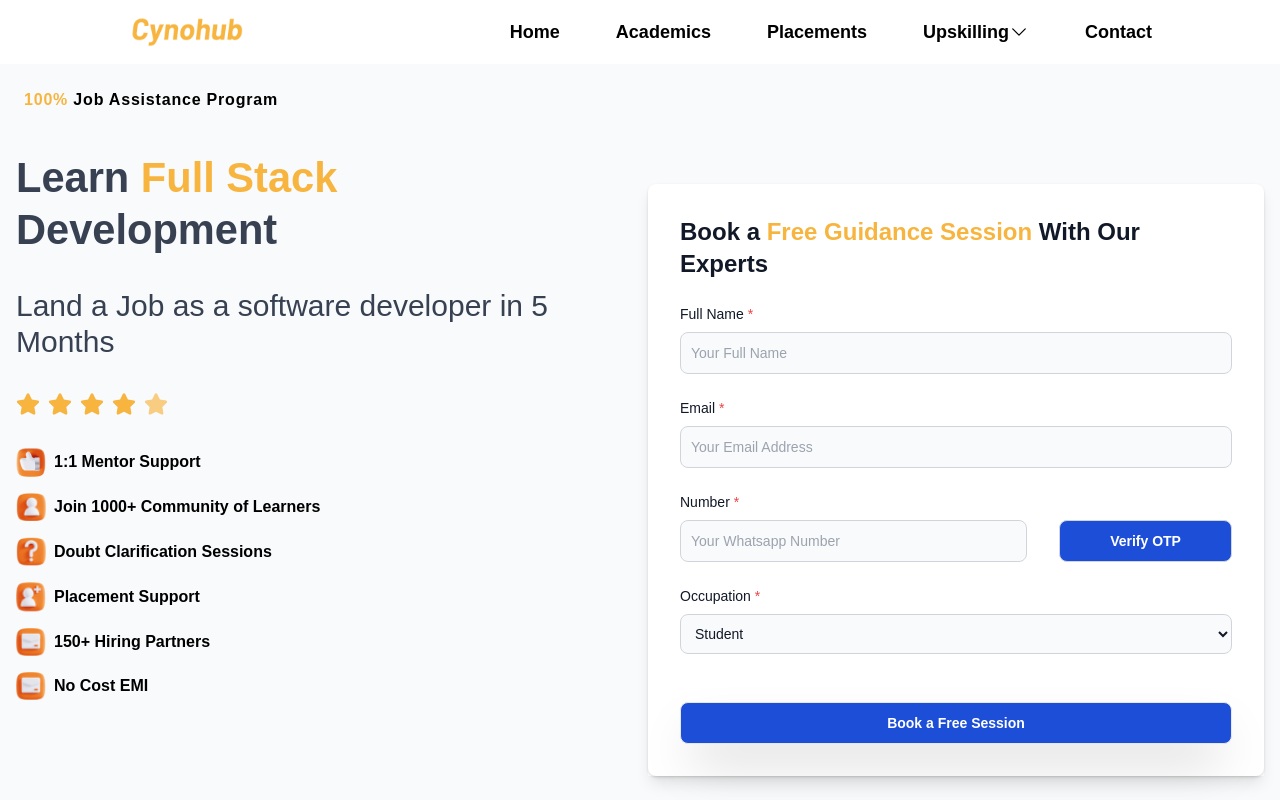
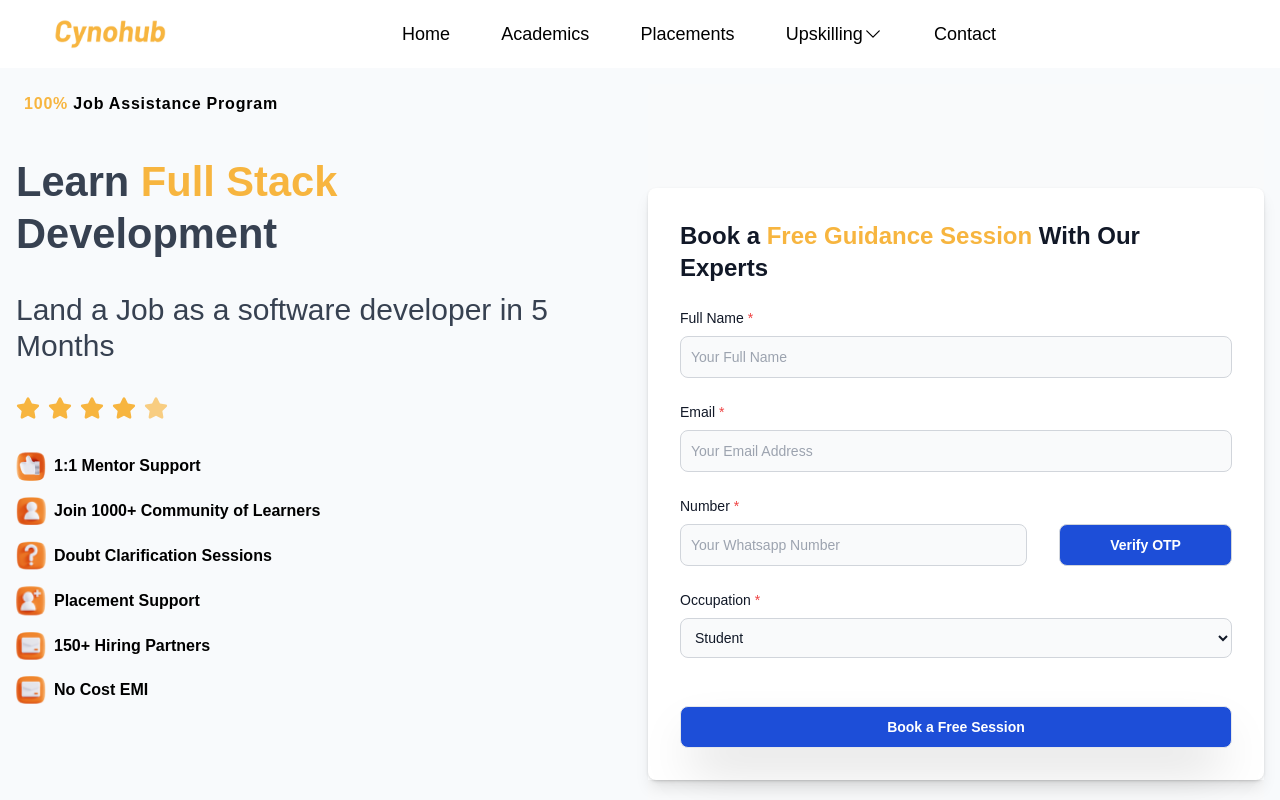
Before and after one commit to axai-kaizoku/cynohub-clone, a React (Create React App) app: page / in a window 1280 px wide. Shown: the top 800 px of the page. Built offline with nearby package versions, Linux system fonts and the light colour scheme.

Commit message:
Add navbar

```diff
--- a/src/components/Footer/index.js
+++ b/src/components/Footer/index.js
@@ -9,38 +9,38 @@ import { FaMailBulk } from 'react-icons/fa';
 export default function Footer() {
 	return (
 		<footer className="bg-footer min-h-[90vh] mt-10 w-full text-white flex flex-col justify-around items-center">
-			<div className="flex flex-col w-4/5 mt-28 mb-20 mx-16">
-				<div className="flex flex-col sm:flex-row justify-between">
-					<div className="flex flex-col max-sm:pb-14 gap-4">
-						<h3 className="font-bold text-xl">Address</h3>
-						<div className="flex flex-row gap-6 items-center">
-							<FaLocationDot className="text-white text-2xl" />
+			<div className="flex flex-col w-4/5 mx-16 mb-20 mt-28">
+				<div className="flex flex-col justify-between sm:flex-row">
+					<div className="flex flex-col gap-4 max-sm:pb-14">
+						<h3 className="text-xl font-bold">Address</h3>
+						<div className="flex flex-row items-center gap-6">
+							<FaLocationDot className="text-2xl text-white" />
 							<p className="lg:w-[350px] ">
 								Road no - 9, Kakatiya Hills, Jubilee Hills, Kavuri Hills,
 								Hyderabad, Telangana, Madhapur: 500081
 							</p>
 						</div>
-						<div className="flex flex-row  gap-4 items-center">
+						<div className="flex flex-row items-center gap-4">
 							<FaPhone className="text-white " />
 							<div className="flex flex-col">
 								<p>+91 9703712609 (9am - 6pm , Monday - Saturday)</p>
 								<p>+91 8069068538 (9am - 6pm , Monday - Saturday)</p>
 							</div>
 						</div>
-						<div className="flex flex-row gap-4 pb-2 items-center">
+						<div className="flex flex-row items-center gap-4 pb-2">
 							<FaMailBulk className="text-lg" />
 							<p>hello@cynohub.com</p>
 						</div>
 						<div className="flex flex-row gap-16">
-							<IoLogoInstagram className="text-2xl text-yellow-400" />
-							<IoLogoGooglePlaystore className="text-2xl text-yellow-400" />
-							<IoLogoWhatsapp className="text-2xl text-yellow-400" />
-							<IoLogoYoutube className="text-2xl text-yellow-400" />
+							<IoLogoInstagram className="text-2xl text-yellow-400 cursor-pointer" />
+							<IoLogoGooglePlaystore className="text-2xl text-yellow-400 cursor-pointer" />
+							<IoLogoWhatsapp className="text-2xl text-yellow-400 cursor-pointer" />
+							<IoLogoYoutube className="text-2xl text-yellow-400 cursor-pointer" />
 						</div>
 					</div>
 
-					<div className="flex flex-col gap-4  max-sm:pb-14">
-						<h3 className="font-bold text-xl">Explore</h3>
+					<div className="flex flex-col gap-4 max-sm:pb-14">
+						<h3 className="text-xl font-bold">Explore</h3>
 
 						<p>Academics</p>
 
@@ -49,7 +49,7 @@ export default function Footer() {
 						<p>Robotics & Electronics Masterclass</p>
 					</div>
 					<div className="flex flex-col gap-4 max-sm:pb-14">
-						<h3 className="font-bold text-xl">About Us</h3>
+						<h3 className="text-xl font-bold">About Us</h3>
 
 						<p>Contact Us</p>
 
@@ -58,7 +58,7 @@ export default function Footer() {
 						<p>Terms of service</p>
 					</div>
 				</div>
-				<p className="text-center my-10 sm:my-20">
+				<p className="my-10 text-center sm:my-20">
 					&copy; 2023 True Comet Edutech Private Limited
 				</p>
 			</div>
--- a/src/components/GifContainer/index.js
+++ b/src/components/GifContainer/index.js
@@ -32,32 +32,32 @@ export default function GifContainer() {
 			<div className="flex justify-between max-sm:flex-col-reverse">
 				<ul className="flex flex-col w-full gap-2 mt-6 text-lg font-semibold sm:mt-10 sm:w-2/3">
 					<li
-						className="pb-2 border-b-2 border-b-teal-300 "
+						className="pb-2 border-b-2 cursor-pointer border-b-teal-300"
 						onClick={() => handleClick('html')}>
 						HTML & CSS
 					</li>
 					<li
-						className="pb-2 border-b-2 border-b-teal-300 "
+						className="pb-2 border-b-2 cursor-pointer border-b-teal-300"
 						onClick={() => handleClick('javascript')}>
 						JavaScript
 					</li>
 					<li
-						className="pb-2 border-b-2 border-b-teal-300 "
+						className="pb-2 border-b-2 cursor-pointer border-b-teal-300"
 						onClick={() => handleClick('dsa')}>
 						Data Structures & Algorithms
 					</li>
 					<li
-						className="pb-2 border-b-2 border-b-teal-300 "
+						className="pb-2 border-b-2 cursor-pointer border-b-teal-300"
 						onClick={() => handleClick('react')}>
 						React JS
 					</li>
 					<li
-						className="pb-2 border-b-2 border-b-teal-300 "
+						className="pb-2 border-b-2 cursor-pointer border-b-teal-300"
 						onClick={() => handleClick('mongo')}>
 						Mongo DB, MySQL
 					</li>
 					<li
-						className="pb-2 border-b-2 border-b-teal-300 "
+						className="pb-2 border-b-2 cursor-pointer border-b-teal-300"
 						onClick={() => handleClick('express')}>
 						Express JS, Node JS
 					</li>
--- a/src/components/GoogleSection/index.js
+++ b/src/components/GoogleSection/index.js
@@ -25,22 +25,22 @@ export default function GoogleSection() {
 			<div className="flex justify-between max-sm:flex-col-reverse">
 				<ul className="flex flex-col w-full gap-2 mt-6 text-lg font-semibold sm:mt-10 sm:w-2/6">
 					<li
-						className="pb-2 border-b-2 border-b-teal-300 w-fit"
+						className="pb-2 border-b-2 cursor-pointer border-b-teal-300 w-fit"
 						onClick={() => handleClick('html')}>
 						HTML & CSS Developer Salary
 					</li>
 					<li
-						className="pb-2 border-b-2 border-b-teal-300 w-fit"
+						className="pb-2 border-b-2 cursor-pointer border-b-teal-300 w-fit"
 						onClick={() => handleClick('frontend')}>
 						Front End Developer Salary
 					</li>
 					<li
-						className="pb-2 border-b-2 border-b-teal-300 w-fit"
+						className="pb-2 border-b-2 cursor-pointer border-b-teal-300 w-fit"
 						onClick={() => handleClick('backend')}>
 						Backend Developer Salary
 					</li>
 					<li
-						className="pb-2 border-b-2 border-b-teal-300 w-fit"
+						className="pb-2 border-b-2 cursor-pointer border-b-teal-300 w-fit"
 						onClick={() => handleClick('fullstack')}>
 						Full Stack Developer Salary
 					</li>
--- /dev/null
+++ b/src/components/Header2/index.js
@@ -0,0 +1,115 @@
+import { Fragment, useState } from 'react';
+import { FaBars } from 'react-icons/fa6';
+import { Menu, Transition } from '@headlessui/react';
+
+const HeaderSec = () => {
+	const [isMenuOpen, setIsMenuOpen] = useState(false);
+
+	const toggleMenu = () => {
+		setIsMenuOpen((prev) => !prev);
+	};
+
+	return (
+		<header className="py-4 shadow-lg">
+			<nav className="flex justify-between items-center w-[92%] mx-auto">
+				<img
+					src="/cynohub-students/logo.png"
+					alt="logo"
+					className="object-contain w-[118px] h-[36px] cursor-pointer "
+				/>
+
+				<div
+					className={`nav-links duration-500 md:static absolute md:min-h-fit min-h-[60vh] left-0 ${
+						isMenuOpen ? 'top-[8%]  bg-white' : '-top-full'
+					} md:w-auto w-full flex items-center px-5`}>
+					<ul className="flex md:flex-row text-lg flex-col md:items-center md:gap-[4vw] gap-8">
+						<li>
+							<a
+								className="transition duration-1000 ease-in-out cursor-pointer hover:underline "
+								href="##1">
+								Home
+							</a>
+						</li>
+						<li>
+							<a
+								className="transition duration-1000 ease-in-out cursor-pointer hover:underline"
+								href="##1">
+								Academics
+							</a>
+						</li>
+						<li>
+							<a
+								className="transition duration-1000 ease-in-out cursor-pointer hover:underline"
+								href="##1">
+								Placements
+							</a>
+						</li>
+						<li>
+							<Menu
+								as="div"
+								className="relative inline-block text-left">
+								<div>
+									<Menu.Button className="flex items-center">
+										Upskilling
+										<img
+											src="/dropdown.svg"
+											alt="drop"
+											width={20}
+											height={20}
+											className="object-contain"
+										/>
+									</Menu.Button>
+								</div>
+								<Transition
+									as={Fragment}
+									enter="transition ease-out duration-100"
+									enterFrom="transform opacity-0 scale-95"
+									enterTo="transform opacity-100 scale-100"
+									leave="transition ease-in duration-75"
+									leaveFrom="transform opacity-100 scale-100"
+									leaveTo="transform opacity-0 scale-95">
+									<Menu.Items className="absolute px-6 py-3 mt-2 origin-top-right bg-white divide-y rounded-lg w-60 ">
+										<div className="px-1 py-1 ">
+											<Menu.Item>
+												<button>Robotics</button>
+											</Menu.Item>
+										</div>
+										<div className="px-1 py-1 ">
+											<Menu.Item>
+												<button>IELTS</button>
+											</Menu.Item>
+										</div>
+
+										<div className="px-1 py-1 ">
+											<Menu.Item>
+												<button className="block truncate">
+													Full Stack Development
+												</button>
+											</Menu.Item>
+										</div>
+									</Menu.Items>
+								</Transition>
+							</Menu>
+						</li>
+						<li>
+							<a
+								className="transition duration-1000 ease-in-out cursor-pointer hover:underline"
+								href="##1">
+								Contact
+							</a>
+						</li>
+					</ul>
+				</div>
+				<div className="flex items-center gap-6">
+					<FaBars
+						name={isMenuOpen ? 'close' : 'menu'}
+						onClick={toggleMenu}
+						className="text-3xl text-black cursor-pointer md:hidden"
+					/>
+				</div>
+			</nav>
+		</header>
+	);
+};
+
+export default HeaderSec;
--- a/src/components/IndustryContainer/index.js
+++ b/src/components/IndustryContainer/index.js
@@ -36,22 +36,22 @@ export default function IndustryContainer() {
 
 					<ul className="flex flex-col w-full gap-8 mt-4 text-lg font-semibold sm:mt-20">
 						<li
-							className="pb-2 border-b-2 border-b-teal-300 "
+							className="pb-2 border-b-2 cursor-pointer border-b-teal-300"
 							onClick={() => handleClick('communication')}>
 							Learn Professional Communication
 						</li>
 						<li
-							className="pb-2 border-b-2 border-b-teal-300 "
+							className="pb-2 border-b-2 cursor-pointer border-b-teal-300"
 							onClick={() => handleClick('job')}>
 							Job Training
 						</li>
 						<li
-							className="pb-2 border-b-2 border-b-teal-300 "
+							className="pb-2 border-b-2 cursor-pointer border-b-teal-300"
 							onClick={() => handleClick('interview')}>
 							Interview Preparation
 						</li>
 						<li
-							className="pb-2 border-b-2 border-b-teal-300 "
+							className="pb-2 border-b-2 cursor-pointer border-b-teal-300"
 							onClick={() => handleClick('mock')}>
 							Mock Interviews
 						</li>
--- a/src/components/Layout/index.js
+++ b/src/components/Layout/index.js
@@ -1,11 +1,12 @@
 import Footer from '../Footer';
-import Header from '../Header';
+// import Header from '../Header';
+import HeaderSec from '../Header2';
 
 export default function Layout({ children }) {
 	return (
 		<>
-			<Header />
-			<main className="min-h-screen w-full  bg-slate-50">{children}</main>
+			<HeaderSec />
+			<main className="w-full min-h-screen bg-slate-50">{children}</main>
 			<Footer />
 		</>
 	);
--- a/src/components/QuestionsContainer/index.js
+++ b/src/components/QuestionsContainer/index.js
@@ -64,7 +64,7 @@ export default function QuestionsContainer() {
 				Frequently Asked Questions
 			</h2>
 			<div className="flex items-center justify-center w-full px-8">
-				<div className="flex flex-col flex-wrap items-center justify-around w-3/4 ">
+				<div className="flex flex-col flex-wrap items-center justify-around w-11/12 sm:w-3/4 ">
 					{accordions.map((accordion) => (
 						<Accordion
 							key={accordion.key}
```
